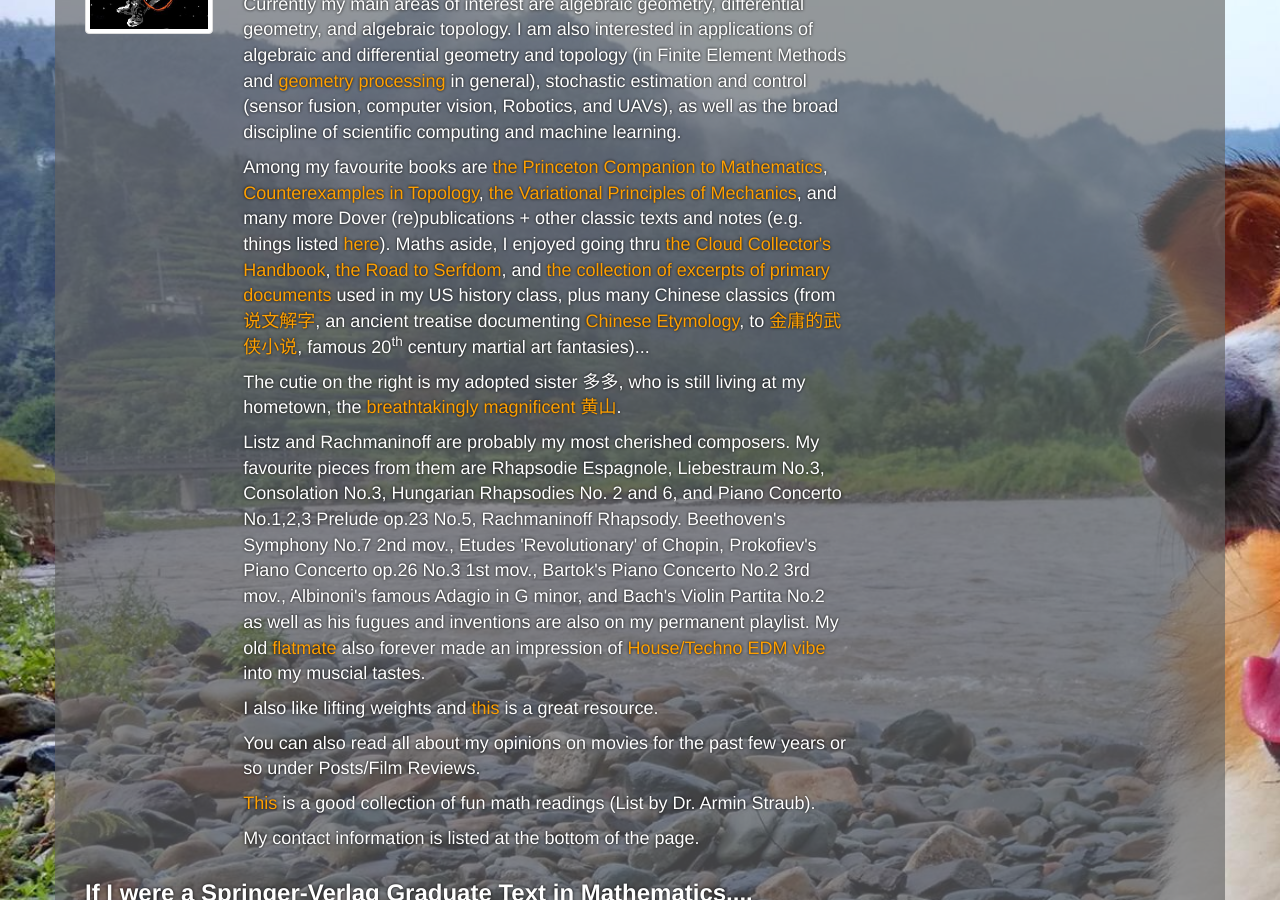
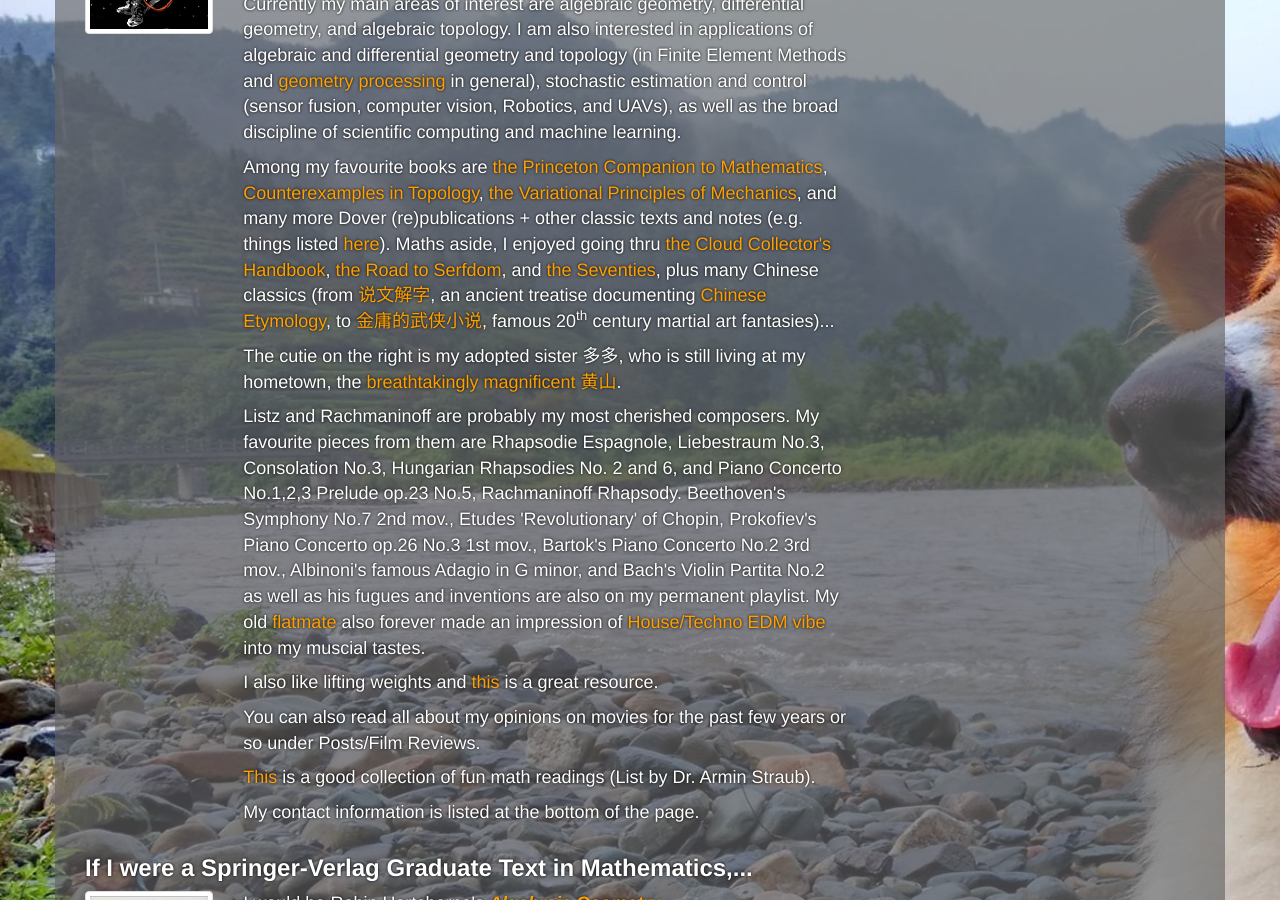
Before and after one commit to levincoolxyz/levincoolxyz.github.io, a Jekyll site: the page built from index.html, in a window 1280 px wide and 900 px high, scrolled down 370 px. Built offline with Jekyll 4.4.1, drawn with Linux system fonts in a browser that asks for light colours; comment, search, counter and statistics services are not loaded.

Commit message:
return 70s

```diff
--- a/index.html
+++ b/index.html
@@ -18,7 +18,7 @@
 		<div class="container col-md-8">
 			<p>I'm an undergraduate student at <a href="https://utexas.edu"><strong><em>UT Austin</em></strong></a>. I am majoring in Pure Mathematics and Aerospace Engineering (Astronautics). I also work as an undergraduate research assistant at <a href="http://www.csr.utexas.edu/">Center for Space Research</a>.</p>
 			<p>Currently my main areas of interest are algebraic geometry, differential geometry, and algebraic topology. I am also interested in applications of algebraic and differential geometry and topology (in Finite Element Methods and <a href="http://www.cs.columbia.edu/~keenan/">geometry processing</a> in general), stochastic estimation and control (sensor fusion, computer vision, Robotics, and UAVs), as well as the broad discipline of scientific computing and machine learning.</p>
-			<p>Among my favourite books are <a href="http://www.amazon.com/gp/product/0691118809/ref=oh_aui_detailpage_o01_s01?ie=UTF8&psc=1">the Princeton Companion to Mathematics</a>, <a href="http://www.amazon.com/gp/product/048668735X/ref=oh_aui_detailpage_o01_s00?ie=UTF8&psc=1">Counterexamples in Topology</a>, <a href="http://www.amazon.com/gp/product/0486650677/ref=oh_aui_detailpage_o07_s00?ie=UTF8&psc=1">the Variational Principles of Mechanics</a>, and many more Dover (re)publications + other classic texts and notes (e.g. things listed <a href="http://www.math.cornell.edu/~hatcher/Other/topologybooks.pdf">here</a>). Maths aside, I enjoyed going thru <a href="http://www.amazon.com/gp/product/0811875423/ref=oh_aui_detailpage_o07_s00?ie=UTF8&psc=1">the Cloud Collector's Handbook</a>, <a href="http://www.amazon.com/Road-Serfdom-Documents---Definitive-Collected/dp/0226320553/ref=sr_1_1?s=books&ie=UTF8&qid=1420456736&sr=1-1&keywords=road+to+serfdom">the Road to Serfdom</a>, and <a href="http://books.wwnorton.com/books/webad.aspx?id=4294978523">the collection of excerpts of primary documents</a> used in my US history class, plus many Chinese classics (from <a href="http://book.douban.com/subject/1519026/">说文解字</a>, an ancient treatise documenting <a href="http://www.chineseetymology.org/">Chinese Etymology</a>, to <a href="http://wx.tianyabook.org/writer/jinyong.html">金庸的武侠小说</a>, famous 20<sup>th</sup> century martial art fantasies)...</p>
+			<p>Among my favourite books are <a href="http://www.amazon.com/gp/product/0691118809/ref=oh_aui_detailpage_o01_s01?ie=UTF8&psc=1">the Princeton Companion to Mathematics</a>, <a href="http://www.amazon.com/gp/product/048668735X/ref=oh_aui_detailpage_o01_s00?ie=UTF8&psc=1">Counterexamples in Topology</a>, <a href="http://www.amazon.com/gp/product/0486650677/ref=oh_aui_detailpage_o07_s00?ie=UTF8&psc=1">the Variational Principles of Mechanics</a>, and many more Dover (re)publications + other classic texts and notes (e.g. things listed <a href="http://www.math.cornell.edu/~hatcher/Other/topologybooks.pdf">here</a>). Maths aside, I enjoyed going thru <a href="http://www.amazon.com/gp/product/0811875423/ref=oh_aui_detailpage_o07_s00?ie=UTF8&psc=1">the Cloud Collector's Handbook</a>, <a href="http://www.amazon.com/Road-Serfdom-Documents---Definitive-Collected/dp/0226320553/ref=sr_1_1?s=books&ie=UTF8&qid=1420456736&sr=1-1&keywords=road+to+serfdom">the Road to Serfdom</a>, and <a href="http://www.amazon.com/Seventies-American-Culture-Society-Politics/dp/030681126X/ref=sr_1_1?s=books&ie=UTF8&qid=1420456796&sr=1-1&keywords=the+seventies">the Seventies</a>, plus many Chinese classics (from <a href="http://book.douban.com/subject/1519026/">说文解字</a>, an ancient treatise documenting <a href="http://www.chineseetymology.org/">Chinese Etymology</a>, to <a href="http://wx.tianyabook.org/writer/jinyong.html">金庸的武侠小说</a>, famous 20<sup>th</sup> century martial art fantasies)...</p>
 			<p>The cutie on the right is my adopted sister 多多, who is still living at my hometown, the <a href="http://ppcdn.500px.org/94138531/21b07ff790aadd89aeea7080fefb71163d93c0d1/2048.jpg">breathtakingly magnificent</a> <a href="https://en.wikipedia.org/wiki/Huangshan">黄山</a>.</p>
 			<p>Listz and Rachmaninoff are probably my most cherished composers. My favourite pieces from them are Rhapsodie Espagnole, Liebestraum No.3, Consolation No.3, Hungarian Rhapsodies No. 2 and 6, and Piano Concerto No.1,2,3 Prelude op.23 No.5, Rachmaninoff Rhapsody. Beethoven's Symphony No.7 2nd mov., Etudes 'Revolutionary' of Chopin, Prokofiev's Piano Concerto op.26 No.3 1st mov., Bartok's Piano Concerto No.2 3rd mov., Albinoni's famous Adagio in G minor, and Bach's Violin Partita No.2 as well as his fugues and inventions are also on my permanent playlist. My old <a href="http://www.optics.arizona.edu/academics/students/profile/dawson-baker">flatmate</a> also forever made an impression of <a href="https://thedrop.club/hardstyle+bass+deep+dnb+techno">House/Techno EDM vibe</a> into my muscial tastes.</p>
 			<p>I also like lifting weights and <a href="http://www.exrx.net/Lists/Directory.html">this</a> is a great resource.</p>
```
